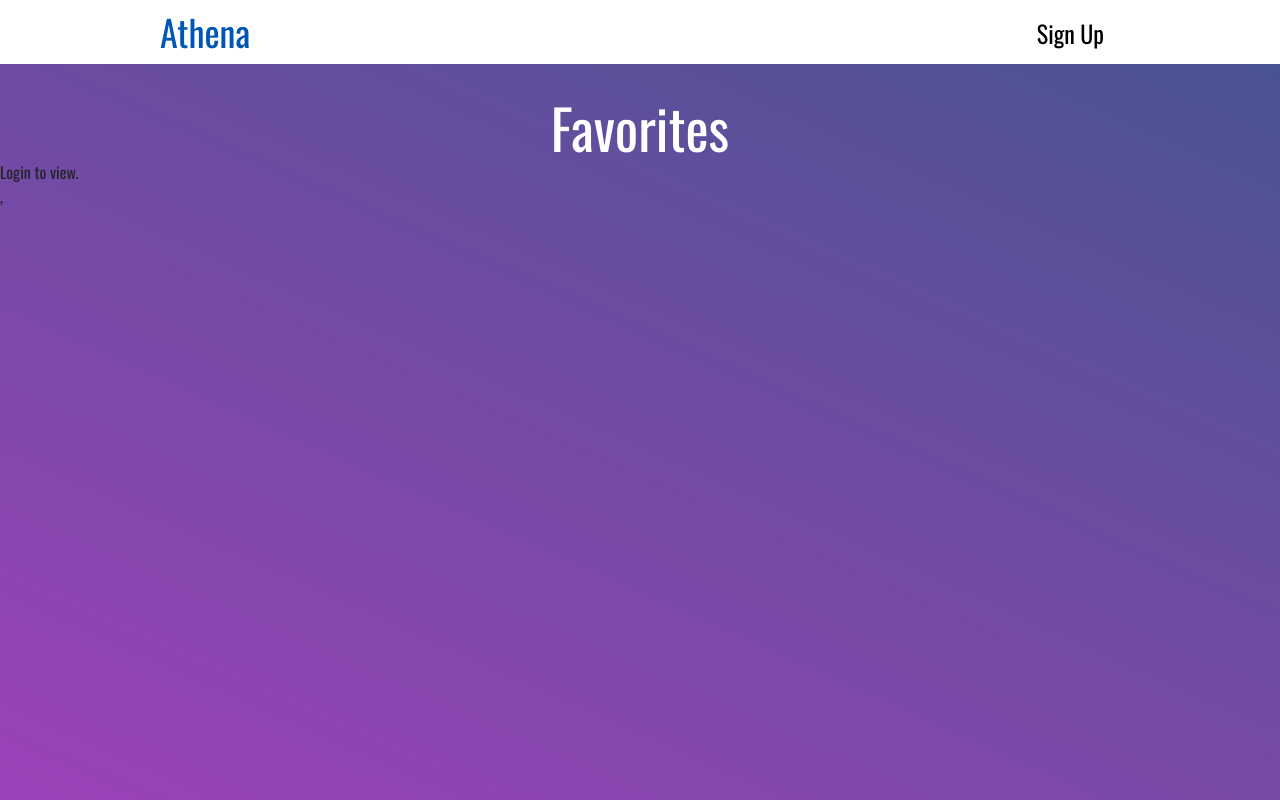
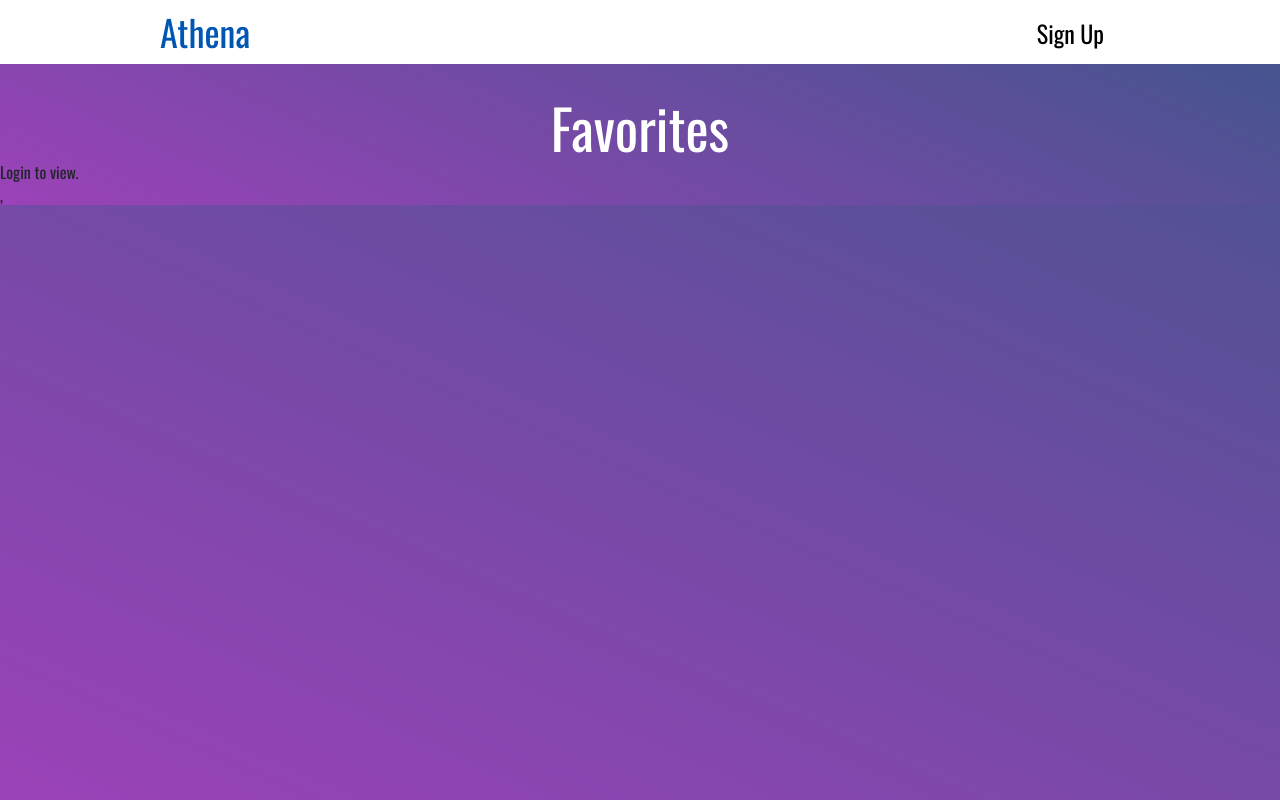
Before and after one commit to rohanrobinson/athena-frontend, a React (Create React App) app: page /favorites in a window 1280 px wide. Built offline with nearby package versions, Linux system fonts and the light colour scheme.

Commit message:
small fixes

```diff
--- a/src/Favorites.css
+++ b/src/Favorites.css
@@ -16,6 +16,9 @@
 
 .favorites-page {
 	height: 100%;
+  background: linear-gradient(-156deg,#45548f 0%,#9b42b8 100%);
+  padding-bottom: 21px;
+  margin-bottom: -22px;
 }
 
 .heartIcon {
--- a/src/Philosophy.css
+++ b/src/Philosophy.css
@@ -3,8 +3,10 @@
     align-content: center;
     display: flex;
     justify-content: center;
+    background: linear-gradient(-156deg,#45548f 0%,#9b42b8 100%);
+    padding-bottom: 20px;
+    margin-bottom: -22px;
 }
-
 
 h3 {
     text-align: center;
--- a/src/SearchResult.css
+++ b/src/SearchResult.css
@@ -7,6 +7,10 @@
     }
 }
 */
+
+.quotePage {
+  height: 100%;
+}
 
 .QuoteCont {
   padding-top: 20px;
--- a/src/SearchResult.js
+++ b/src/SearchResult.js
@@ -171,7 +171,7 @@ class SearchResult extends Component {
 
   render() {
     return (
-    <div>
+    <div className = "quotePage">
       <div className="QuoteCont">
         <p className="sentence">Displaying Quotes Inspired By Your Search: {this.state.sentence}</p>
         <hr></hr>
--- a/src/explore.css
+++ b/src/explore.css
@@ -6,6 +6,8 @@
     padding: 0px;
     overflow-x: hidden;
     background-color: #ececec;
+    margin-bottom: -22px;
+    padding-bottom: 20px;
 }
 
 
@@ -66,6 +68,7 @@
 
 
 /******************** EXPLORE PHILOSOPHIES *********************************/
+
 .discover-philosophies {
   margin-top: 20px;
   display: flex;
--- a/src/home.css
+++ b/src/home.css
@@ -12,11 +12,16 @@
 
 
 html{
-  background: linear-gradient(-156deg,#45548f 0%,#9b42b8 100%);
+  /*background: linear-gradient(-156deg,#45548f 0%,#9b42b8 100%);*/
   height:100%;
   background-repeat: no-repeat;
   background-size:cover;
 }
+
+body {
+  height: 100%;
+}
+
 .container h1{
   font-size: 72px !important;
   color:white;
```
